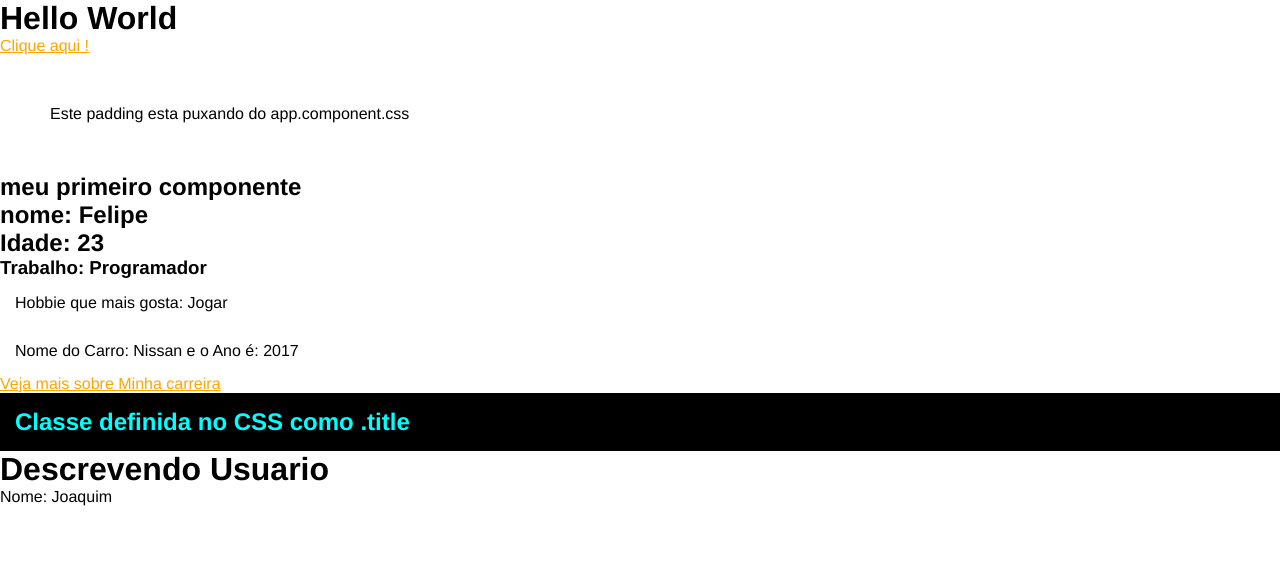
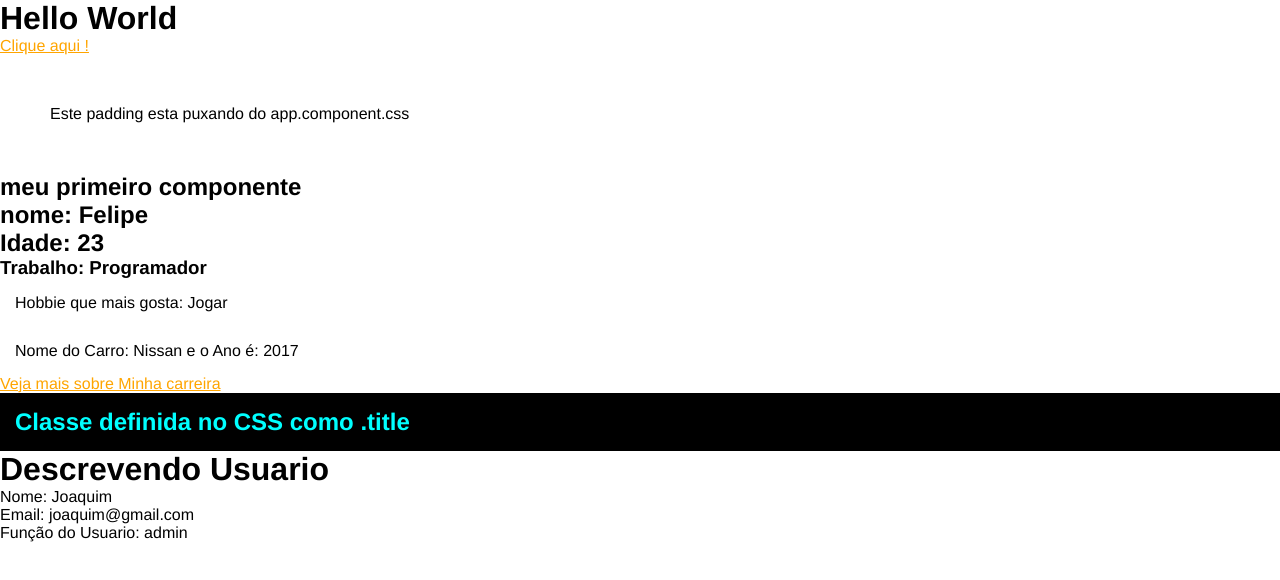
Before and after one commit to TakataF/Angular-First-Steps, an Angular app: page / in a window 1280 px wide. Shown: the top 580 px of the page. Built offline with nearby package versions, Linux system fonts and the light colour scheme.

Commit message:
Compartilhamento de Dados

```diff
--- a/src/app/app.component.html
+++ b/src/app/app.component.html
@@ -9,4 +9,4 @@
 <p>Este padding esta puxando do app.component.css</p>
 
 <app-first-component></app-first-component>
-<app-parent-data [name]="userName"></app-parent-data>
+<app-parent-data [name]="userName" [userData]="userData"></app-parent-data>
--- a/src/app/app.component.ts
+++ b/src/app/app.component.ts
@@ -7,6 +7,10 @@ import { Component } from '@angular/core';
 })
 export class AppComponent {
   userName = "Joaquim";//irei compartilhar esse dado com outro componente
+  userData = {
+    email: "joaquim@gmail.com",
+    role: "admin"
+  }
 
   title = 'y';
 }
--- a/src/app/components/parent-data/parent-data.component.html
+++ b/src/app/components/parent-data/parent-data.component.html
@@ -1,2 +1,4 @@
 <h1>Descrevendo Usuario</h1>
 <p>Nome: {{ name }}</p>
+<p>Email: {{userData.email}}</p>
+<p>Função do Usuario: {{userData.role}}</p>
--- a/src/app/components/parent-data/parent-data.component.ts
+++ b/src/app/components/parent-data/parent-data.component.ts
@@ -7,5 +7,9 @@ import { Component, OnInit, Input } from '@angular/core';
 })
 export class ParentDataComponent{
   @Input() name:string = '';
+  @Input() userData!: {email: string, role: string} //A ! serve para indicar que o dado vai ser inicializado e para iniciar um objeto deve
+                                                    //ser feito dessa forma quando se tem muitas informações conjuntas
+
+
 
 }
```
